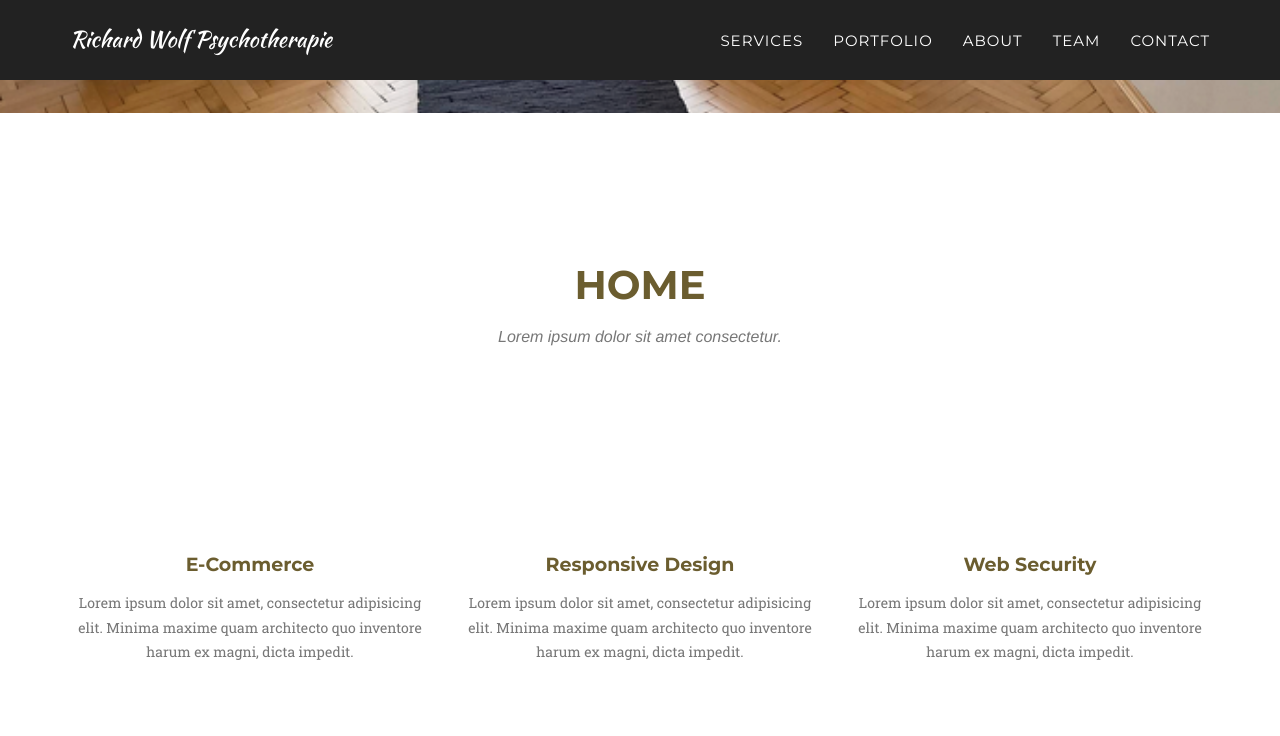
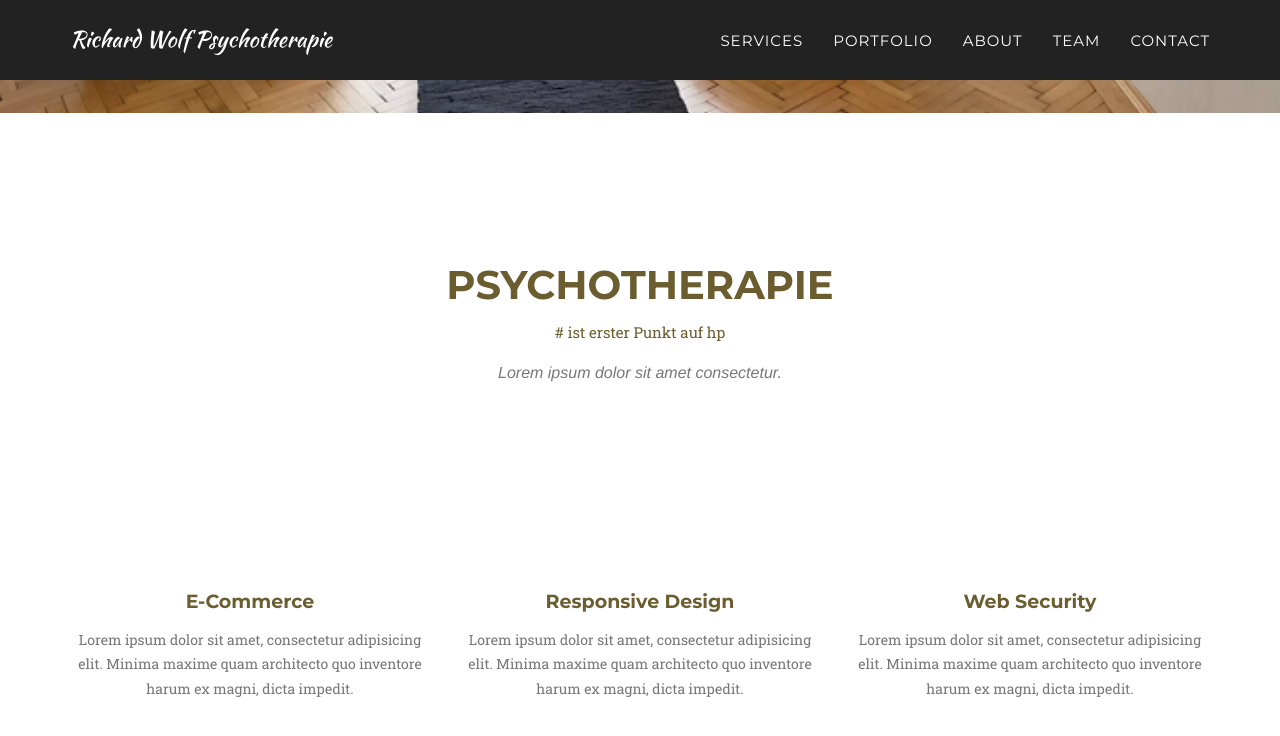
Before and after one commit to HappyTraum/tellname, a Jekyll site: the page built from index.html, in a window 1280 px wide and 900 px high, scrolled down 645 px. Shown: the top 736 px of the window. Built offline with Jekyll 4.4.1, drawn with Linux system fonts in a browser that asks for light colours; some web fonts are replaced.

Commit message:
Update services.html

```diff
--- a/_includes/services.html
+++ b/_includes/services.html
@@ -3,7 +3,7 @@
         <div class="container">
             <div class="row">
                 <div class="col-lg-12 text-center">
-                    <h2 class="section-heading">Home</h2>
+                    <h2 class="section-heading">Psychotherapie</h2> # ist erster Punkt auf hp
                     <h3 class="section-subheading text-muted">Lorem ipsum dolor sit amet consectetur.</h3>
                 </div>
             </div>
```
